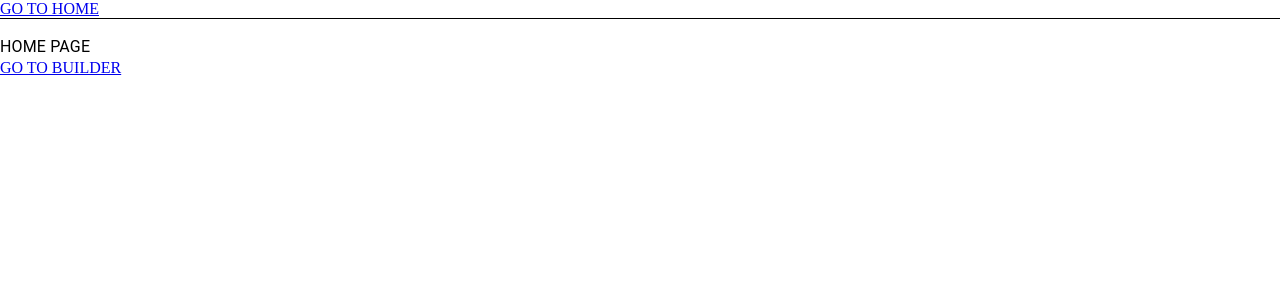
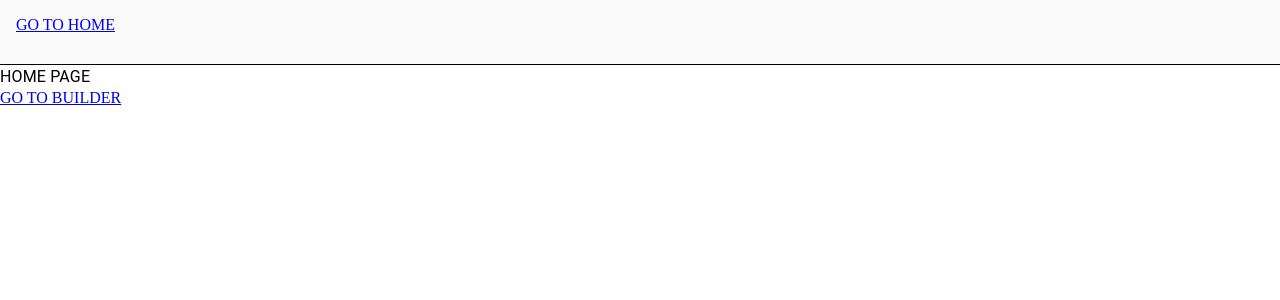
Before and after one commit to jhnemogap/clone-google-forms, a React (Vite) app: page / in a window 1280 px wide. Shown: the top 300 px of the page. Built offline with nearby package versions, Linux system fonts and the light colour scheme.

Commit message:
feat: add position sticky to global header

```diff
--- a/src/ui/layouts/MainLayout.tsx
+++ b/src/ui/layouts/MainLayout.tsx
@@ -1,5 +1,6 @@
 import { Box } from '@mui/material';
 import { Link, Outlet } from 'react-router-dom';
+import { grey } from '@mui/material/colors';
 
 export function MainLayout() {
   return (
@@ -7,16 +8,18 @@ export function MainLayout() {
       <Box
         component='header'
         sx={{
-          marginBottom: '1rem',
+          position: 'sticky',
+          top: 0,
+          minHeight: '2rem',
+          padding: '1rem',
           borderBottom: '1px solid black',
+          backgroundColor: grey[50],
         }}
       >
         <Link to='/'>GO TO HOME</Link>
       </Box>
 
-      <Box component='main'>
-        <Outlet />
-      </Box>
+      <Outlet />
     </>
   );
 }
--- a/src/ui/pages/Builder.tsx
+++ b/src/ui/pages/Builder.tsx
@@ -1,11 +1,21 @@
-import { Typography } from '@mui/material';
-import { Link } from 'react-router-dom';
+import { Box } from '@mui/material';
+import { blue } from '@mui/material/colors';
 
 export function BuilderPage() {
   return (
-    <>
-      <Typography component='h1'>BUILDER PAGE</Typography>
-      <Link to='/preview'>GO TO PREVIEW</Link>
-    </>
+    <Box
+      sx={{
+        minHeight: 'calc(100vh - 2rem)',
+        padding: '1rem 1rem 2rem',
+        backgroundColor: blue[200],
+      }}
+    >
+      <Box component='header'>
+        HEADER BUILDER
+      </Box>
+      <Box component='main'>
+        {Array(10).fill('MAIN BUILDER').map((v) => <p>{v}</p>)}
+      </Box>
+    </Box>
   );
 }
```
